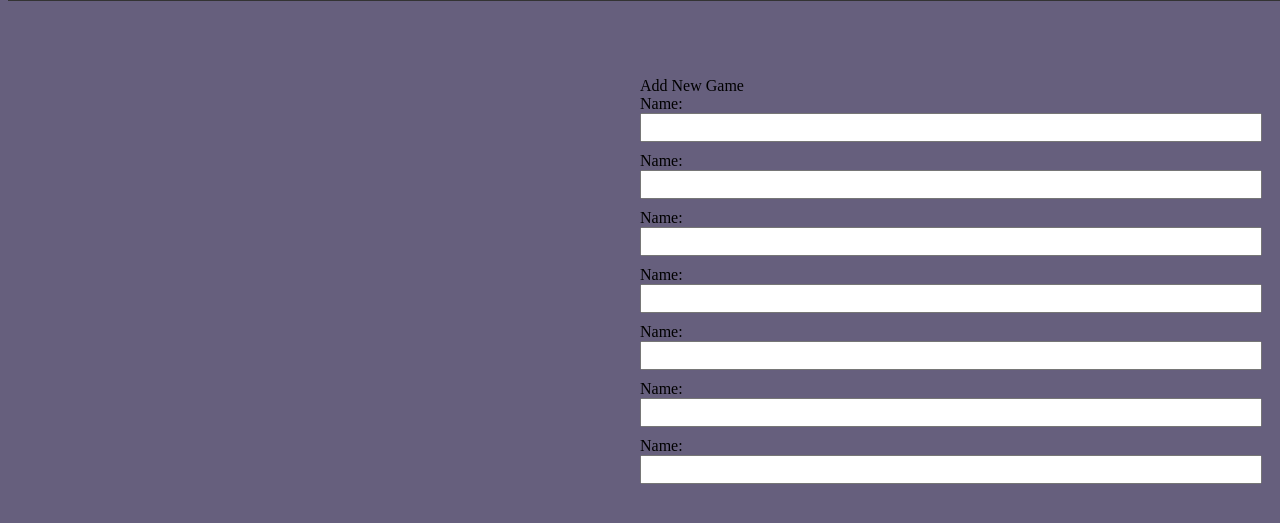
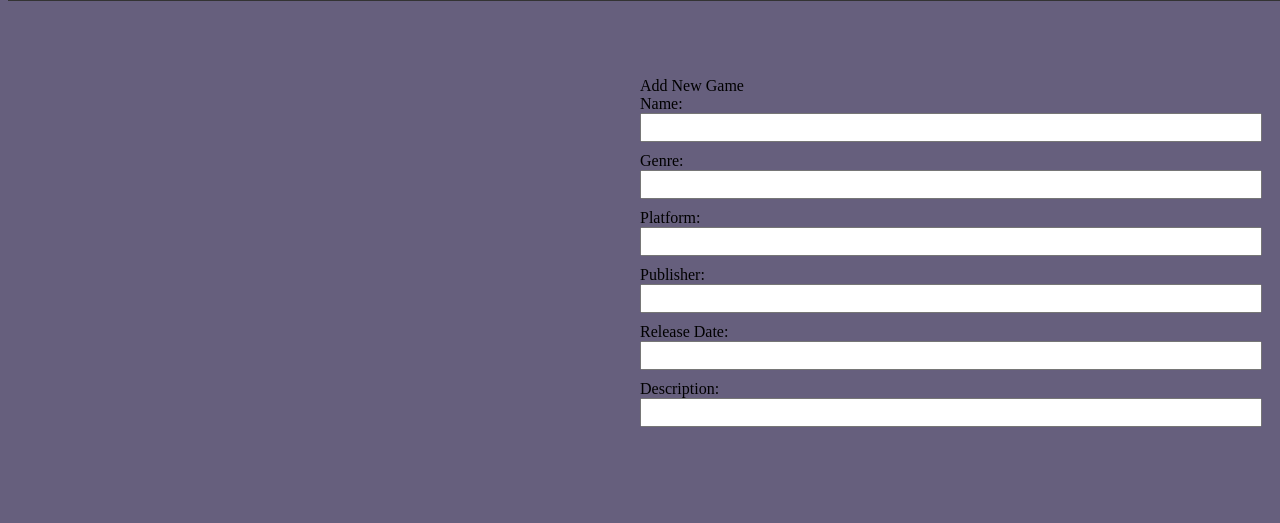
Before and after one commit to JayZ44/Web-Inventory, a plain HTML site: page index.html in a window 1280 px wide. Shown: the part 79-602 px from the top of the page. Drawn offline with Linux system fonts and the light colour scheme; no server answers.

Commit message:
Forms now have proper titles and IDs

```diff
--- a/helpers.js
+++ b/helpers.js
@@ -13,7 +13,7 @@ apiData.then((gameData) => {
   const min = 0;
   const max = gameData.length - 1;
   const gamesArr = document.querySelector(".games");
-  for (let i = 0; i < 5; i++) {
+  for (let i = 0; i < 3; i++) {
     const gameIndex = Math.round(Math.random() * (max - min + 1) + min);
 
     gamesArr.innerHTML += `<li>
--- a/index.html
+++ b/index.html
@@ -17,19 +17,17 @@
       <aside class="forms">
         <form action="/submit_form" method="post">Add New Game</form>
         <label for="name">Name:</label>
-        <input type="text" name="name" required />
-        <label for="name">Name:</label>
-        <input type="text" name="name" required />
-        <label for="name">Name:</label>
-        <input type="text" name="name" required />
-        <label for="name">Name:</label>
-        <input type="text" name="name" required />
-        <label for="name">Name:</label>
-        <input type="text" name="name" required />
-        <label for="name">Name:</label>
-        <input type="text" name="name" required />
-        <label for="name">Name:</label>
-        <input type="text" name="name" required />
+        <input type="text" id="genre" name="genre" required />
+        <label for="name">Genre:</label>
+        <input type="text" id="genre" name="genre" required />
+        <label for="name">Platform:</label>
+        <input type="text" id="platform" name="platform" required />
+        <label for="name">Publisher:</label>
+        <input type="text" id="publisher" name="publisher" required />
+        <label for="name">Release Date:</label>
+        <input type="text" id="release" name="release" required />
+        <label for="name">Description:</label>
+        <input type="text" id="description" name="description" required />
       </aside>
     </main>
   </body>
--- a/style.css
+++ b/style.css
@@ -15,7 +15,7 @@ li {
   background-color: rgb(57, 49, 82);
   list-style: none;
   border: solid #a199bd;
-  width: 75%;
+  width: 388px;
 }
 
 /* On mouse-over, add a deeper shadow */
```
